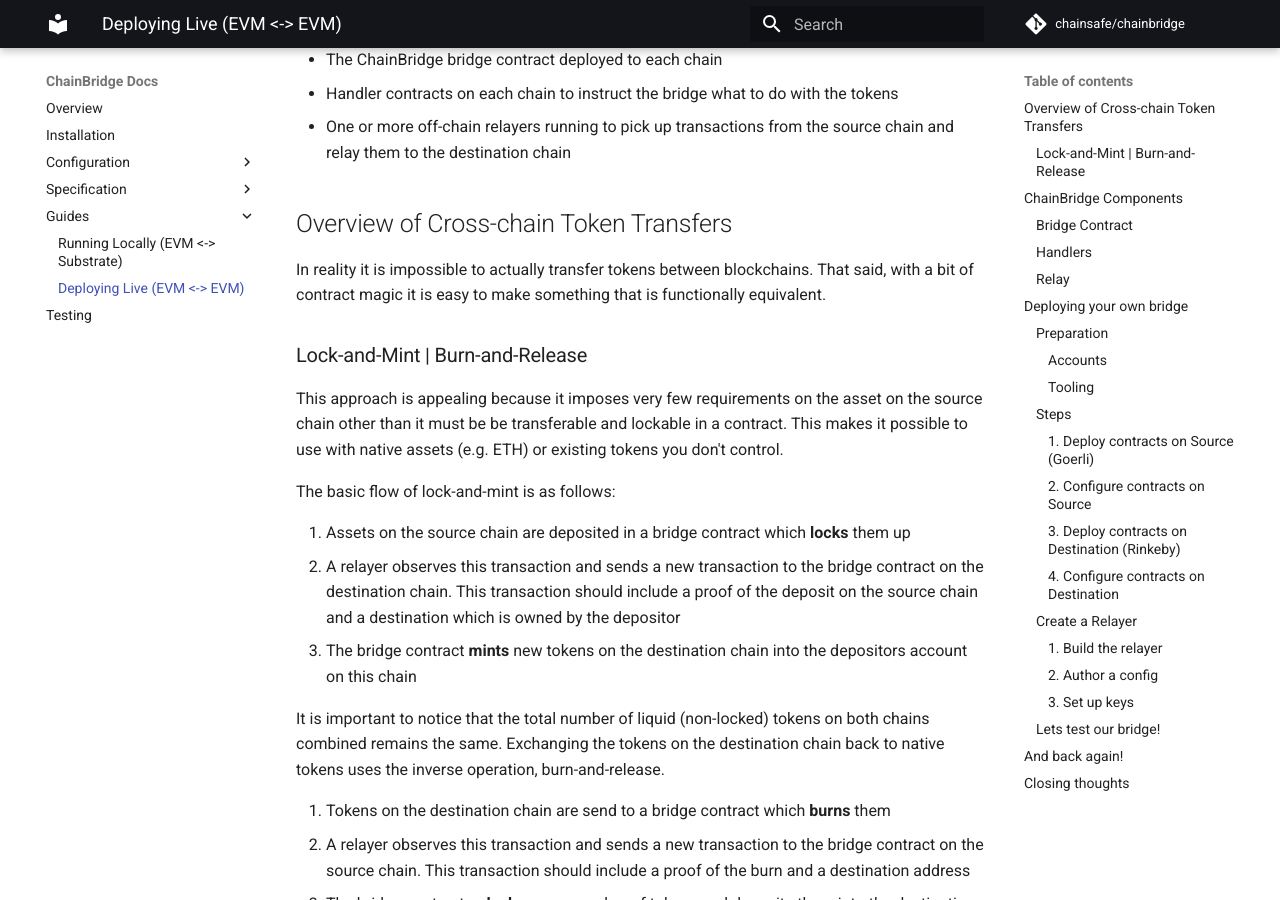
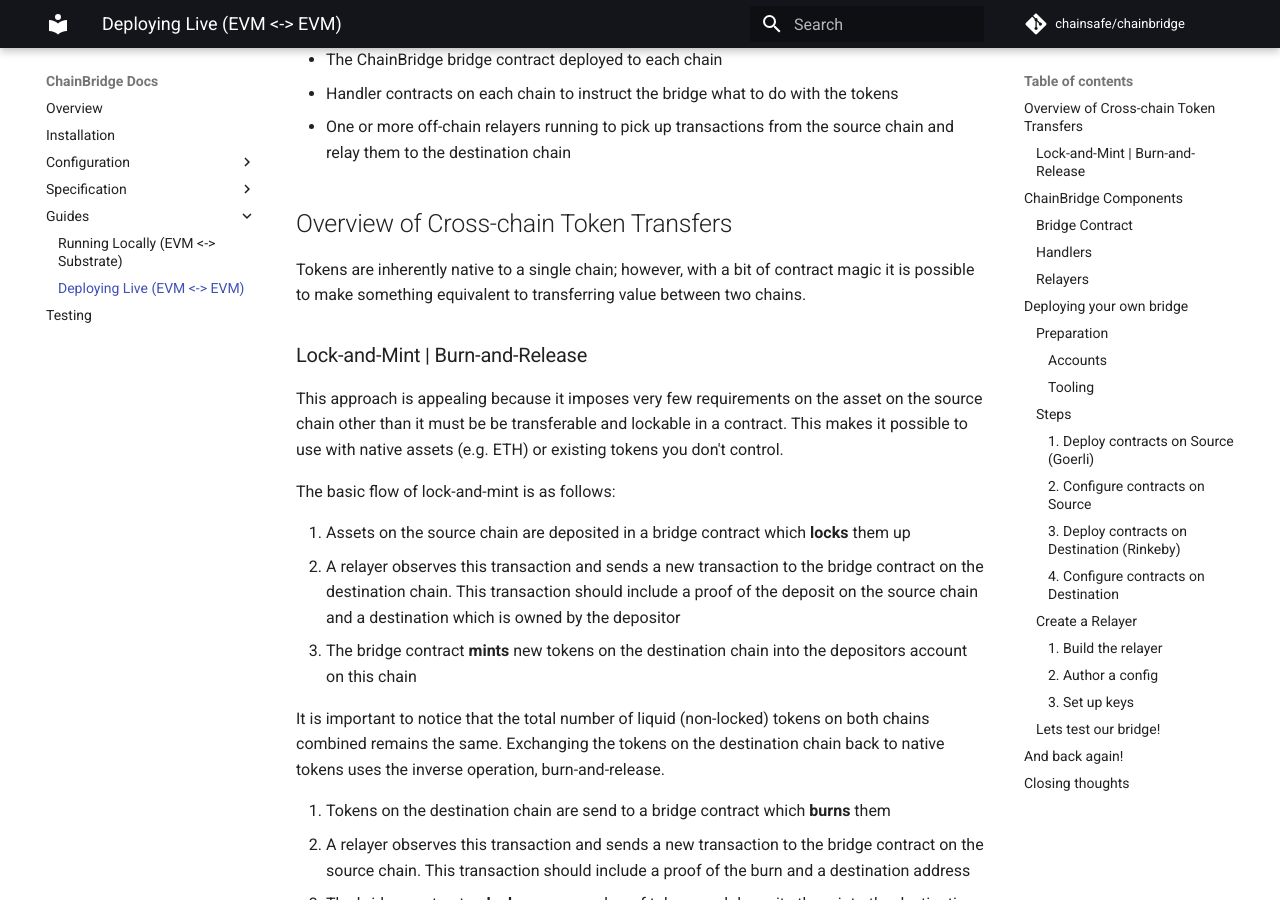
Before and after one commit to ChainSafe/chainbridge-docs, an MkDocs documentation site: the page built from docs/live-evm-bridge.md, in a window 1280 px wide and 900 px high, scrolled down 326 px. Built offline with MkDocs 1.6.1 and Material for MkDocs 9.7.7, drawn with Linux system fonts in a browser that asks for light colours; comment, search, counter and statistics services are not loaded; some of the changed text lies outside the part shown.

Commit message:
Apply suggestions from code review
Co-authored-by: Willem Olding <willemolding@gmail.com>

```diff
--- a/docs/live-evm-bridge.md
+++ b/docs/live-evm-bridge.md
@@ -11,7 +11,7 @@
 
 ## Overview of Cross-chain Token Transfers
 
-In reality it is impossible to actually transfer tokens between blockchains. That said, with a bit of contract magic it is easy to make something that is functionally equivalent.
+Tokens are inherently native to a single chain; however, with a bit of contract magic it is possible to make something equivalent to transferring value between two chains.
 
 ### Lock-and-Mint | Burn-and-Release
 
@@ -45,11 +45,11 @@
 
 The ERC20 handler contract that ships with ChainBridge can be configured to either lock up the tokens or burn them (if the token allows) on deposit and either mint or release tokens when a proposal is executed. A single handler can handle many tokens but their contract addresses must be registered with the handler ahead of time.
 
-### Relay
+### Relayers
 
 The relay is an off-chain actor that listens for particular events on the source chain and when certain conditions are met will submit signed proposals to the destination chain. The addresses of the approved relays must be registered with the bridge contract on the destination chain.
 
-A relay will also listen for new proposals on the destination chain to verify and cast votes for if valid. Once a proposal has sufficient votes a relayer can execute the proposal to trigger the handler.
+Once a proposal has sufficient votes a relayer can execute the proposal to trigger the handler.
 
 ## Deploying your own bridge
 
```
